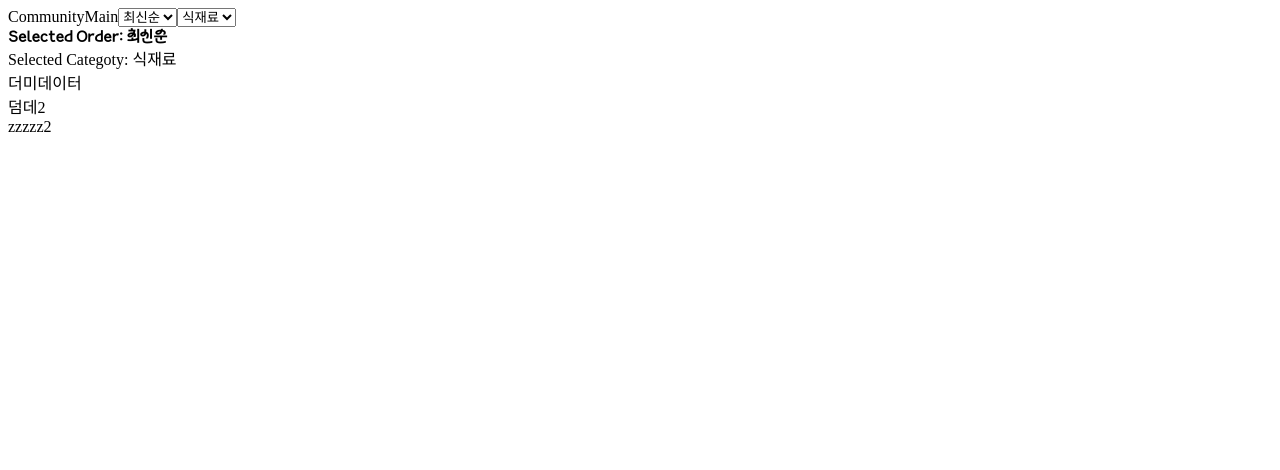
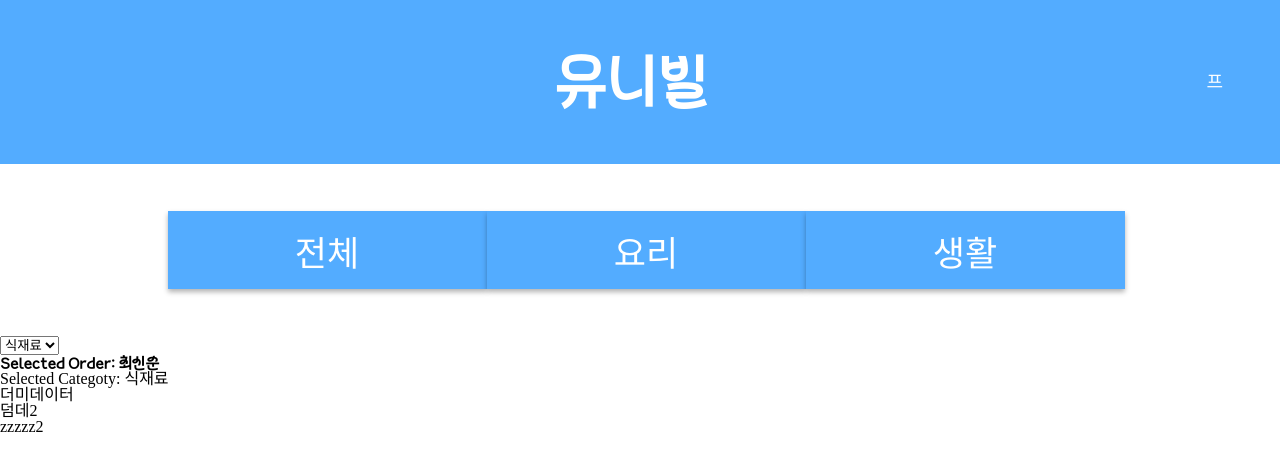
Before and after one commit to sinchonTon4/Inchon_FE, a React (Vite) app: page /communityMain in a window 1280 px wide. Shown: the top 470 px of the page. Built offline with nearby package versions, Linux system fonts and the light colour scheme; no server answers.

Commit message:
[Design] Header 구현

```diff
--- a/index.html
+++ b/index.html
@@ -1,4 +1,4 @@
-<!DOCTYPE html>
+<!doctype html>
 <html lang="en">
   <head>
     <meta charset="UTF-8" />
--- a/src/App.css
+++ b/src/App.css
@@ -20,27 +20,27 @@
 
 @font-face {
   font-family: "SCD-Medium";
-  src: url("./styles/fonts/SCDream1.otf");
+  src: url("./styles/fonts/SCDream5.otf");
 }
 
 @font-face {
   font-family: "SCD-Bold";
-  src: url("./styles/fonts/SCDream1.otf");
+  src: url("./styles/fonts/SCDream6.otf");
 }
 
 @font-face {
   font-family: "SCD-ExtraBold";
-  src: url("./styles/fonts/SCDream1.otf");
+  src: url("./styles/fonts/SCDream7.otf");
 }
 
 @font-face {
   font-family: "SCD-Heavy";
-  src: url("./styles/fonts/SCDream1.otf");
+  src: url("./styles/fonts/SCDream8.otf");
 }
 
 @font-face {
   font-family: "SCD-Black";
-  src: url("./styles/fonts/SCDream1.otf");
+  src: url("./styles/fonts/SCDream9.otf");
 }
 
 @font-face {
--- /dev/null
+++ b/src/components/Headers.jsx
@@ -0,0 +1,47 @@
+import styled from "styled-components";
+
+const Headers = () => {
+  return (
+    <HeaderWrapper>
+      <HeaderBox>
+        <Logo>유니빌</Logo>
+        <Profile>프</Profile>
+      </HeaderBox>
+    </HeaderWrapper>
+  );
+};
+
+export default Headers;
+
+const HeaderWrapper = styled.div`
+  display: flex;
+  align-items: center;
+  height: 164px;
+  background: #53acff;
+  position: relative;
+`;
+
+const HeaderBox = styled.div`
+  width: calc(100% - 114px);
+  margin: 0 57px;
+  display: flex;
+  justify-content: space-between;
+  align-items: center;
+`;
+
+const LeftSpacer = styled.div`
+  flex: 1; /* 왼쪽 공간을 차지하여 로고를 가운데에 위치시킵니다. */
+`;
+
+const Logo = styled.div`
+  font-family: "SSanTokki";
+  font-size: 60px;
+  color: #fff;
+  text-align: center;
+  flex: 1; /* 로고가 가운데 위치하도록 설정 */
+`;
+
+const Profile = styled.div`
+  color: #fff;
+  font-size: 18px;
+`;
--- a/src/main.jsx
+++ b/src/main.jsx
@@ -1,5 +1,6 @@
 import { createRoot } from "react-dom/client";
 import App from "./App.jsx";
 import "./index.css";
+import "./reset.css";
 
 createRoot(document.getElementById("root")).render(<App />);
--- a/src/pages/CommunityMain/CommunityMain.jsx
+++ b/src/pages/CommunityMain/CommunityMain.jsx
@@ -1,6 +1,7 @@
 import React, { useEffect, useState } from "react";
 import { instance } from "../../api/instance";
 import styled from "styled-components";
+import Headers from "../../components/Headers.jsx";
 
 // const LIMIT = 6; 몇개씩 줄거냐
 
@@ -60,11 +61,16 @@ const CommunityMain = () => {
 
   return (
     <div>
-      CommunityMain
-      <select value={order} onChange={setOrderCategory}>
+      <Headers />
+      {/* <select value={order} onChange={setOrderCategory}>
         <option value="최신순">최신순</option>
         <option value="공감순">공감순</option>
-      </select>
+      </select> */}
+      <ButtonWrap>
+        <CategoryButton>전체</CategoryButton>
+        <CategoryButton>요리</CategoryButton>
+        <CategoryButton>생활</CategoryButton>
+      </ButtonWrap>
       <select value={category} onChange={setCategoryDetail}>
         <option value="식재료">식재료</option>
         <option value="생필품">생필품</option>
@@ -88,3 +94,26 @@ export default CommunityMain;
 const MyDiv = styled.div`
   font-family: "SSanTokki";
 `;
+
+const CategoryButton = styled.button`
+  width: 319px;
+  height: 78px;
+  flex-shrink: 0;
+  background: #53acff;
+  box-shadow: 0 3px 5px rgba(0, 0, 0, 0.3);
+  border: none;
+  color: #fff;
+  text-align: center;
+  font-family: "SCD_Medium";
+  font-size: 35px;
+  font-style: normal;
+  line-height: normal;
+`;
+
+const ButtonWrap = styled.div`
+  width: calc(100%-335px);
+  margin: 47px 167.5px;
+  display: flex;
+  flex-direction: row;
+  justify-content: space-between;
+`;
--- /dev/null
+++ b/src/reset.css
@@ -0,0 +1,124 @@
+html,
+body,
+div,
+span,
+applet,
+object,
+iframe,
+h1,
+h2,
+h3,
+h4,
+h5,
+h6,
+p,
+blockquote,
+pre,
+a,
+abbr,
+acronym,
+address,
+big,
+cite,
+code,
+del,
+dfn,
+em,
+img,
+ins,
+kbd,
+q,
+s,
+samp,
+small,
+strike,
+strong,
+sub,
+sup,
+tt,
+var,
+b,
+u,
+i,
+center,
+dl,
+dt,
+dd,
+ol,
+ul,
+li,
+fieldset,
+form,
+label,
+legend,
+table,
+caption,
+tbody,
+tfoot,
+thead,
+tr,
+th,
+td,
+article,
+aside,
+canvas,
+details,
+embed,
+figure,
+figcaption,
+footer,
+header,
+hgroup,
+menu,
+nav,
+output,
+ruby,
+section,
+summary,
+time,
+mark,
+audio,
+video {
+  margin: 0;
+  padding: 0;
+  border: 0;
+  font-size: 100%;
+  font: inherit;
+  vertical-align: baseline;
+}
+/* HTML5 display-role reset for older browsers */
+article,
+aside,
+details,
+figcaption,
+figure,
+footer,
+header,
+hgroup,
+menu,
+nav,
+section {
+  display: block;
+}
+body {
+  line-height: 1;
+}
+ol,
+ul {
+  list-style: none;
+}
+blockquote,
+q {
+  quotes: none;
+}
+blockquote:before,
+blockquote:after,
+q:before,
+q:after {
+  content: "";
+  content: none;
+}
+table {
+  border-collapse: collapse;
+  border-spacing: 0;
+}
```
